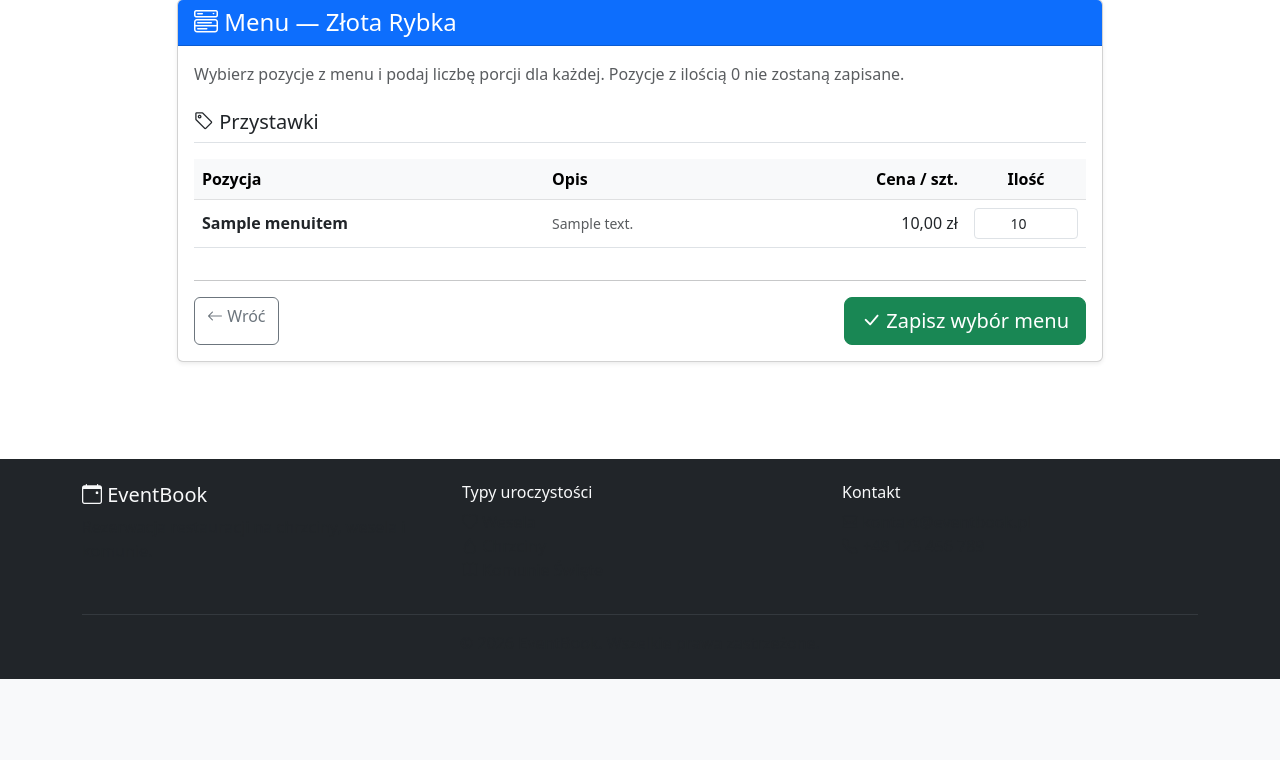
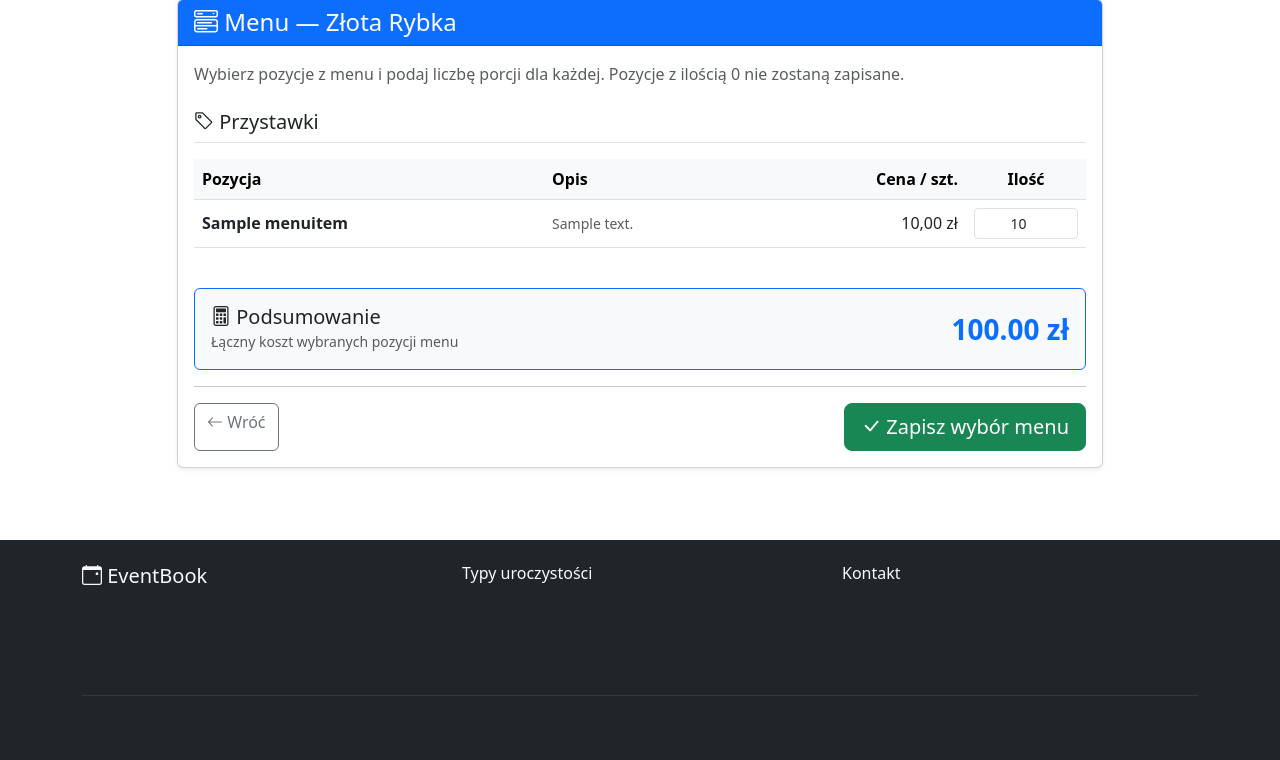
Before and after one commit to JanBober21/mojevent, a Django app: page /rezerwacje/1/menu/ in a window 1280 px wide. Shown: the part 121-881 px from the top of the page. Before the commit the page ends 800 px from the top, so only its background shows below. Run offline with Django 5.2, Linux system fonts and the light colour scheme; a user stored in the database is signed in; data comes from the database, SQL or seed files in the repository; tables that the repository leaves empty hold one stand-in row (values such as "Sample post").

Commit message:
feat: Podsumowanie kosztów menu na stronie wyboru

```diff
--- a/templates/bookings/booking_menu.html
+++ b/templates/bookings/booking_menu.html
@@ -50,7 +50,8 @@
                                     <td class="text-end">{{ entry.item.price }} zł</td>
                                     <td>
                                         <input type="number" name="qty_{{ entry.item.id }}"
-                                               class="form-control form-control-sm text-center"
+                                               class="form-control form-control-sm text-center menu-qty"
+                                               data-price="{{ entry.item.price }}"
                                                value="{{ entry.qty }}" min="0" max="999">
                                     </td>
                                 </tr>
@@ -59,6 +60,19 @@
                         </table>
                     </div>
                     {% endfor %}
+
+                    <!-- Podsumowanie kosztów -->
+                    <div class="card bg-light border-primary mt-4">
+                        <div class="card-body d-flex justify-content-between align-items-center">
+                            <div>
+                                <h5 class="mb-0"><i class="bi bi-calculator"></i> Podsumowanie</h5>
+                                <small class="text-muted">Łączny koszt wybranych pozycji menu</small>
+                            </div>
+                            <div class="text-end">
+                                <span class="fs-3 fw-bold text-primary" id="menuTotal">0.00 zł</span>
+                            </div>
+                        </div>
+                    </div>
 
                     <hr>
                     <div class="d-flex justify-content-between">
@@ -74,4 +88,27 @@
         </div>
     </div>
 </div>
+
+<script>
+document.addEventListener('DOMContentLoaded', function() {
+    const inputs = document.querySelectorAll('.menu-qty');
+    const totalEl = document.getElementById('menuTotal');
+
+    function recalc() {
+        let total = 0;
+        inputs.forEach(function(inp) {
+            const qty = parseInt(inp.value) || 0;
+            const price = parseFloat(inp.dataset.price) || 0;
+            total += qty * price;
+        });
+        totalEl.textContent = total.toFixed(2) + ' zł';
+    }
+
+    inputs.forEach(function(inp) {
+        inp.addEventListener('input', recalc);
+    });
+
+    recalc();
+});
+</script>
 {% endblock %}
```
